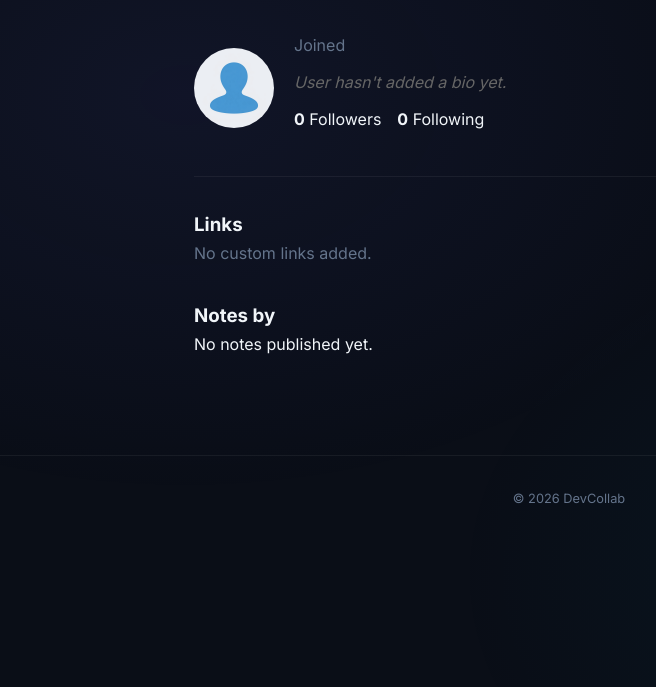
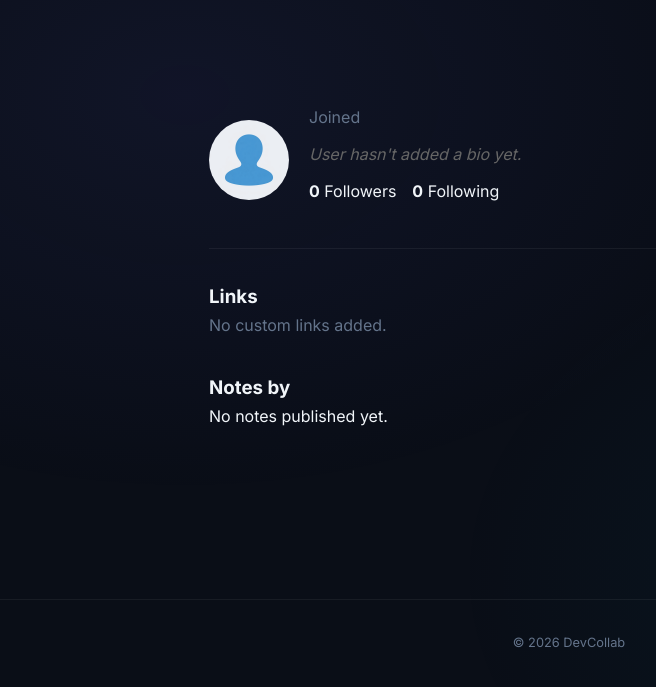
Before and after one commit to eligzer/devcollab, a Flask app: template templates/user/profile.html in a window 1280 px wide. Shown: the part 65-752 px from the top of the page, without its empty margins (71-727 px from the left). Run offline with Flask 3, Linux system fonts and the light colour scheme; the template is opened without the code that fills it: values that come from a table or form of the project are taken from there, others are empty; some libraries are stand-ins or nearby versions.

Commit message:
fix profile layout size

```diff
--- a/templates/user/profile.html
+++ b/templates/user/profile.html
@@ -5,18 +5,22 @@ DevCollab - {{ user.username }}'s Profile
 {% endblock %}
 
 {% block content %}
+
 <style>
-html, body {
+    html,
+    body {
         max-width: 100%;
         overflow-x: hidden;
     }
 
+    /* PROFILE CARD CONSTRAINT */
     .profile-card {
         width: 100%;
-    max-width: 750px;
-    margin: 0 auto;
+        max-width: 720px;
+        margin: 40px auto;
     }
 
+    /* PROFILE HEADER */
     .profile-header {
         display: flex;
         align-items: center;
@@ -37,7 +41,9 @@ img {
         height: auto;
     }
 
+    /* MOBILE */
     @media (max-width: 768px) {
+
         .profile-card {
             max-width: 100%;
         }
@@ -46,8 +52,12 @@ img {
             flex-direction: column;
             align-items: flex-start;
         }
+
     }
 </style>
+
+
+<div class="container">
 
     <div class="profile-card">
 
@@ -87,17 +97,16 @@ img {
 
                 <!-- Followers / Following -->
                 <div style="display:flex;gap:1rem;margin-top:10px;">
-                <span title="Followers">
+                    <span>
                         <strong>{{ user.followers|length }}</strong> Followers
                     </span>
 
-                <span title="Following">
+                    <span>
                         <strong>{{ user.followed|length }}</strong> Following
                     </span>
                 </div>
 
-
-            <!-- Profile Buttons -->
+                <!-- Buttons -->
                 <div style="margin-top:10px;display:flex;gap:0.5rem;flex-wrap:wrap;">
 
                     {% if current_user.is_authenticated and current_user.id == user.id %}
@@ -137,7 +146,7 @@ img {
         </div>
 
 
-    <!-- Custom Links -->
+        <!-- LINKS -->
         <div class="profile-links" style="margin-bottom:2rem;">
 
             <h3>Links</h3>
@@ -147,6 +156,7 @@ img {
             <ul style="list-style:none;padding:0;">
 
                 {% for link in user.links %}
+
                 <li style="margin-bottom:0.5rem;display:flex;gap:0.5rem;align-items:center;">
 
                     <a href="{{ link.url }}" target="_blank" style="color:var(--accent);text-decoration:none;">
@@ -169,6 +179,7 @@ img {
                     {% endif %}
 
                 </li>
+
                 {% endfor %}
 
             </ul>
@@ -180,7 +191,6 @@ img {
             {% endif %}
 
 
-        <!-- Add Link Form -->
             {% if current_user.is_authenticated and current_user.id == user.id %}
 
             <div style="margin-top:1rem;padding:1rem;background:var(--bg-card);border-radius:8px;">
@@ -215,7 +225,7 @@ img {
         </div>
 
 
-    <!-- User Notes -->
+        <!-- NOTES -->
         <h3>Notes by {{ user.username }}</h3>
 
         {% if notes %}
@@ -255,4 +265,6 @@ img {
         {% endif %}
 
     </div>
+</div>
+
 {% endblock %}
```
Lines whose indentation alone changed are shown as unchanged.
